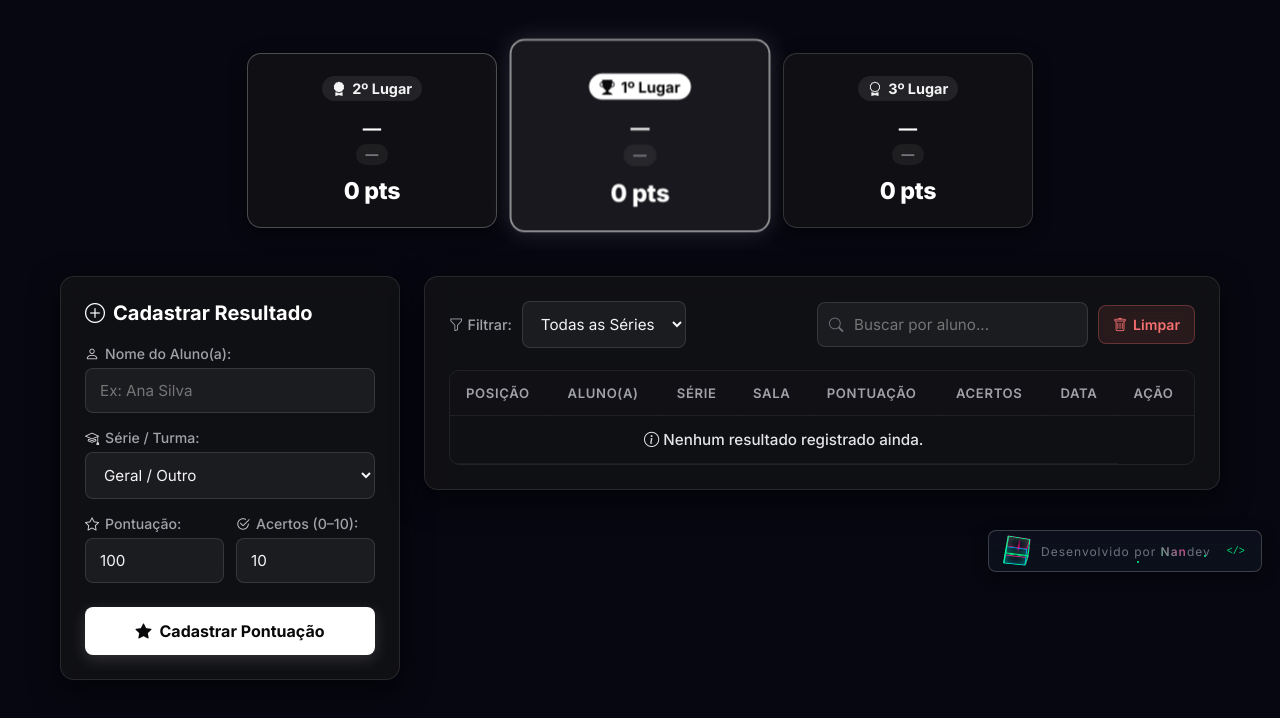
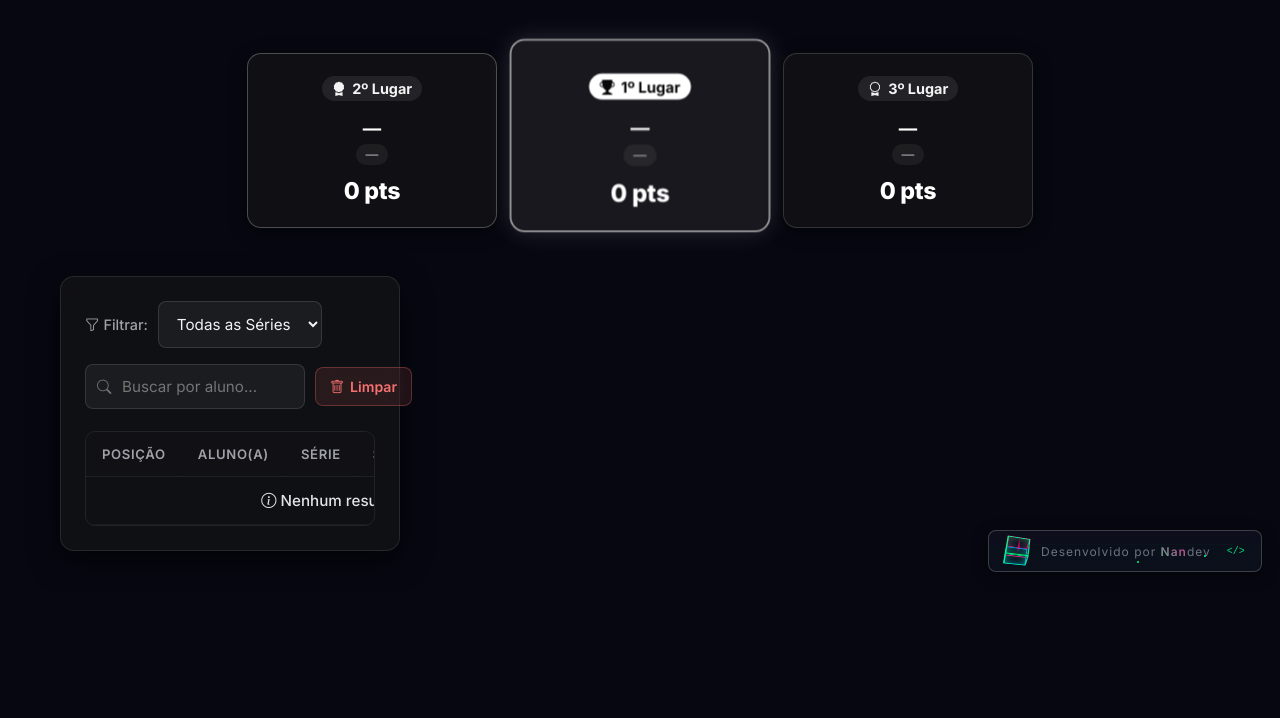
Before and after one commit to Nansinyx26/interact-solar-system, a website with bundled scripts: page web/ranking.html in a window 1280 px wide. Shown: the part 210-928 px from the top of the page. After the commit the page ends 801 px from the top, so only its background shows below. Built offline with nearby package versions, Linux system fonts and the light colour scheme; no server answers; some icons are missing.

Commit message:
Update ranking.html

```diff
--- a/web/ranking.html
+++ b/web/ranking.html
@@ -84,47 +84,7 @@
       </section>
 
       <div class="grade-ranking">
-        <!-- Formulário de Novo Registro -->
-        <aside class="cartao-form">
-          <h2><i class="bi bi-plus-circle"></i> Cadastrar Resultado</h2>
-          <form id="form-ranking">
-            <div class="campo">
-              <label for="nome"><i class="bi bi-person"></i> Nome do Aluno(a):</label>
-              <input
-                type="text"
-                id="nome"
-                name="nome"
-                placeholder="Ex: Ana Silva"
-                required
-                maxlength="50"
-              />
-            </div>
-            <div class="campo">
-              <label for="serie"><i class="bi bi-mortarboard"></i> Série / Turma:</label>
-              <select id="serie" name="serie" required>
-                <option value="5º Ano A">5º Ano A</option>
-                <option value="5º Ano B">5º Ano B</option>
-                <option value="5º Ano C">5º Ano C</option>
-                <option value="5º Ano D">5º Ano D</option>
-                <option value="Geral" selected>Geral / Outro</option>
-              </select>
-            </div>
-            <div class="campo-linha">
-              <div class="campo">
-                <label for="pontuacao"><i class="bi bi-star"></i> Pontuação:</label>
-                <input type="number" id="pontuacao" name="pontuacao" min="0" value="100" required />
-              </div>
-              <div class="campo">
-                <label for="acertos"><i class="bi bi-check2-circle"></i> Acertos (0–10):</label>
-                <input type="number" id="acertos" name="acertos" min="0" max="10" value="10" />
-              </div>
-            </div>
-            <button type="submit" id="btn-salvar" class="btn-destaque">
-              <i class="bi bi-star-fill"></i> Cadastrar Pontuação
-            </button>
-            <div id="mensagem-form" class="mensagem-status"></div>
-          </form>
-        </aside>
+
 
         <!-- Tabela do Ranking -->
         <section class="cartao-tabela">
```
